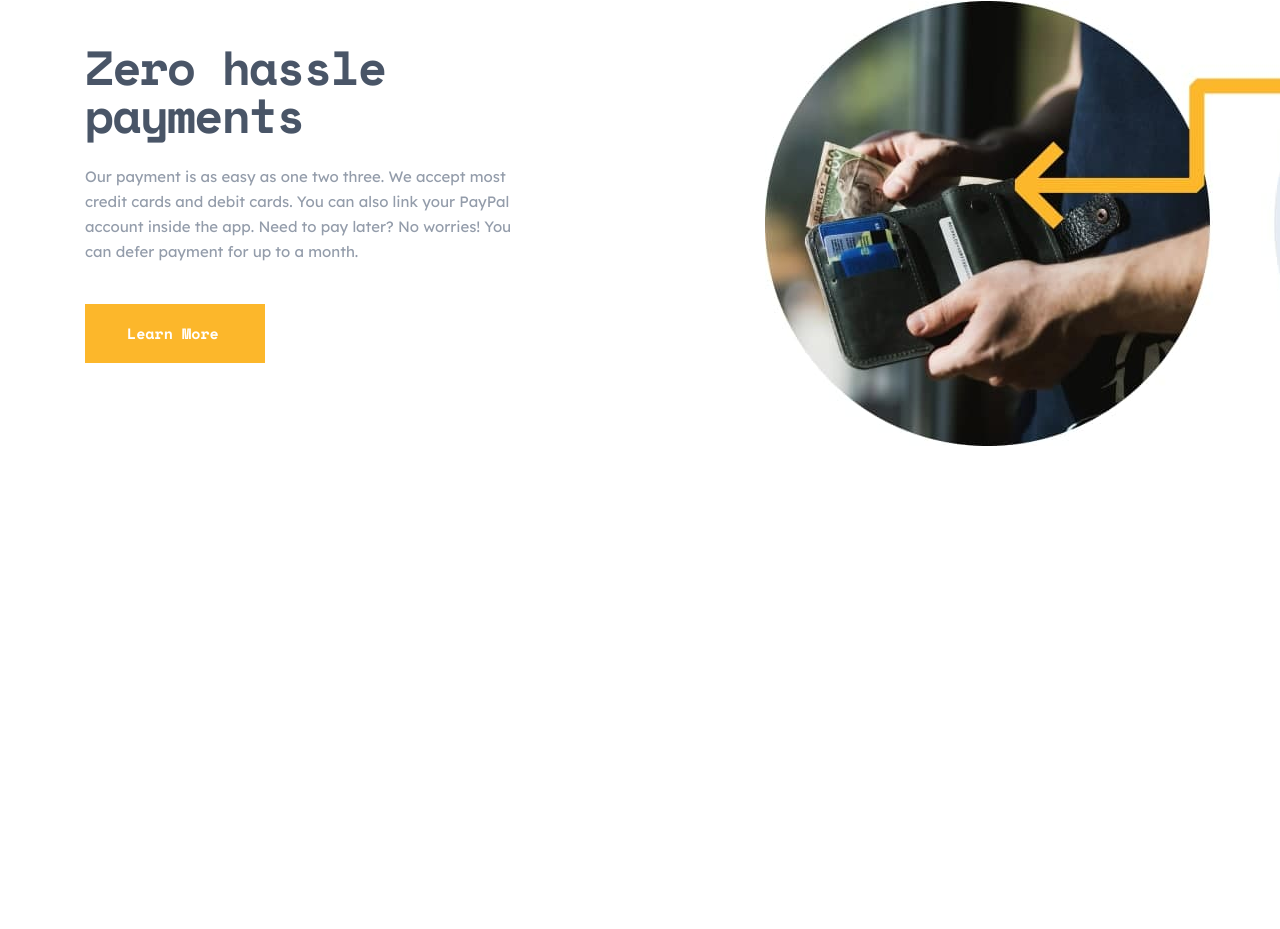
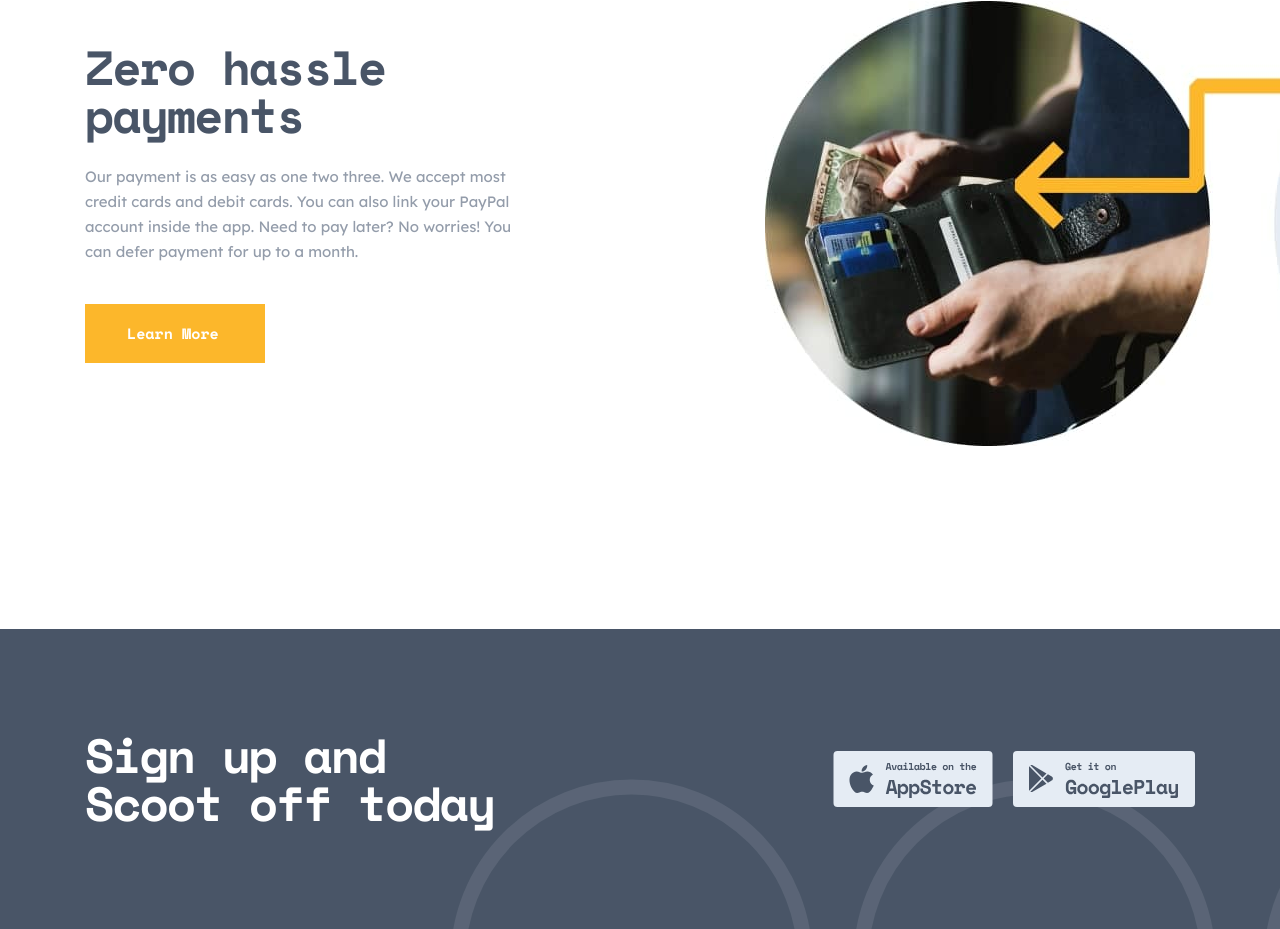
Before and after one commit to rustamidastan/scoot, a plain HTML site: page index.html in a window 1280 px wide. Shown: the part 2601-3530 px from the top of the page. Before the commit the page ends 3230 px from the top, so only its background shows below. Drawn offline with Linux system fonts and the light colour scheme.

Commit message:
finishing sign up section

```diff
--- a/css/style.css
+++ b/css/style.css
@@ -347,3 +347,43 @@ body {
 .zero__info {
     max-width: 445px;
 }
+
+
+/* START SIGN UP  */
+
+.sign-up {
+    max-width: 1440px;
+    margin: 0 auto;
+    padding-top: 102px;
+    padding-bottom: 102px;
+    background-image: url(../images/site-footer-bg-circles.svg);
+    background-repeat: no-repeat;
+    background-position: 450px 150px;
+    background-color: var(--dark-navy);
+}
+
+.sign-up__container {
+    display: flex;
+    align-items: center;
+    justify-content: space-between;
+}
+
+.sign-up__title {
+    max-width: 415px;
+    font-size: 48px;
+    line-height: 48px;
+    letter-spacing: -2.1px;
+    color: var(--white);
+}
+
+.sign-up__btn-group {
+    display: flex;
+}
+
+.sign-up__btn img {
+    display: block;
+}
+
+.sign-up__btn:first-child {
+    margin-right: 20px;
+}
--- a/index.html
+++ b/index.html
@@ -117,6 +117,16 @@
             </div>
         </div>
     </section>
+
+    <section class="sign-up">
+        <div class="container sign-up__container">
+            <h2 class="sign-up__title heading">Sign up and Scoot off today</h2>
+            <div class="sign-up__btn-group">
+                <a class="sign-up__btn" href="#"><img src="images/app-store.svg" alt="app store" width="160" height="56"></a>
+                <a class="sign-up__btn" href="#"><img src="images/google-play.svg" alt="google play" width="182" height="56"></a>
+            </div>
+        </div>
+    </section>
 </body>
 
 </html>
```
